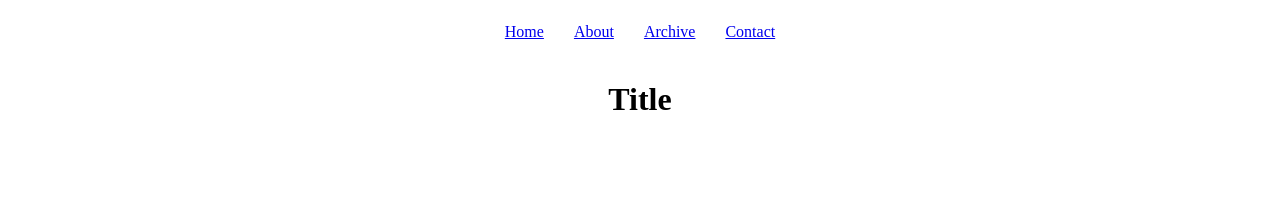
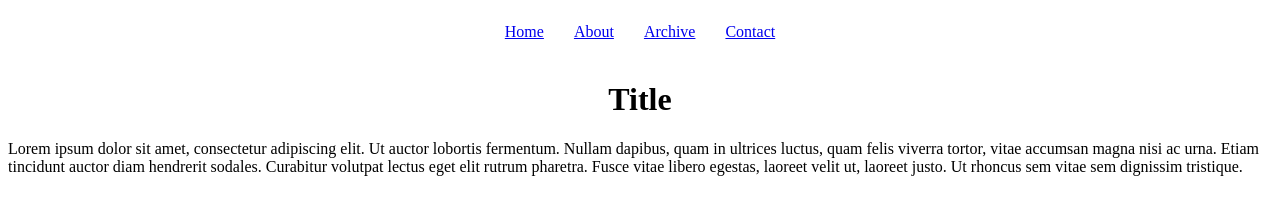
Before and after one commit to fireworks843/New-Website, a plain HTML site: page index.html in a window 1280 px wide. Drawn offline with Linux system fonts and the light colour scheme.

Commit message:
Update index.html

```diff
--- a/index.html
+++ b/index.html
@@ -17,5 +17,9 @@
 <center> <h1>Title</h1></center>
 
 <main>
+  <div style= width: 50%; class="text-center font-italic">
+  <p>Lorem ipsum dolor sit amet, consectetur adipiscing elit. Ut auctor lobortis fermentum. Nullam dapibus, quam in ultrices luctus, quam felis viverra tortor, vitae accumsan magna nisi ac urna. Etiam tincidunt auctor diam hendrerit sodales. Curabitur volutpat lectus eget elit rutrum pharetra. Fusce vitae libero egestas, laoreet velit ut, laoreet justo. Ut rhoncus sem vitae sem dignissim tristique. </p>
+</div>
+
 
 </main>
```
